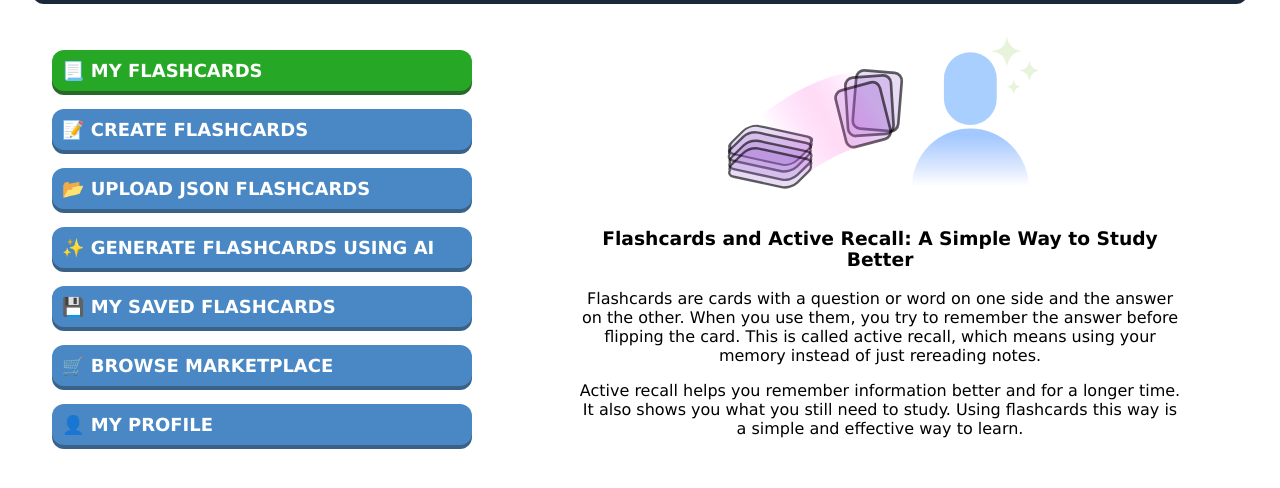
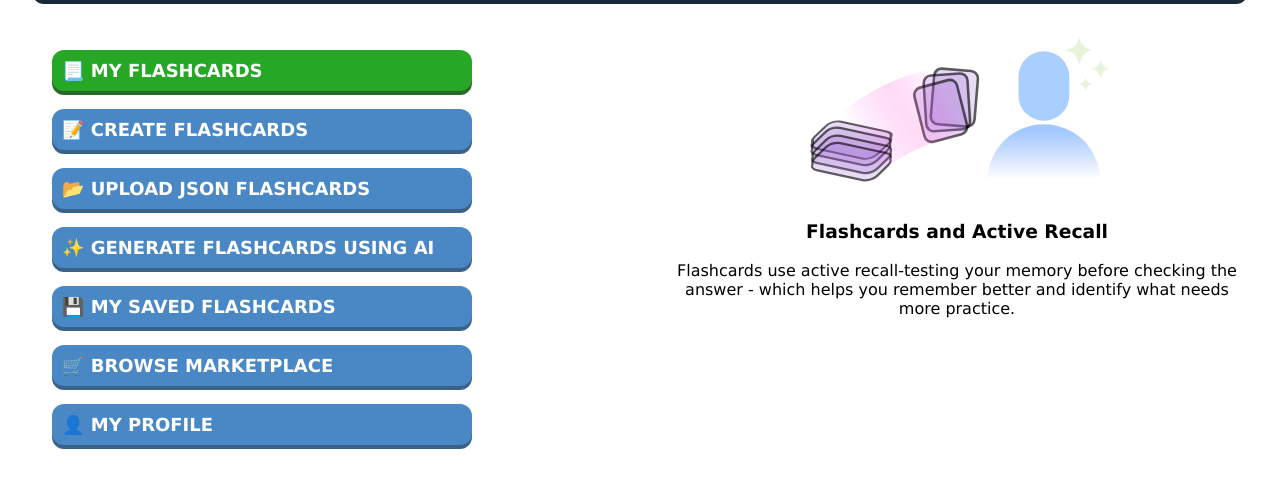
Before and after one commit to shiro1307/EchoDeck-TechCatalyst-hackathon, a Flask app: page /dashboard in a window 1280 px wide. Shown: the part 110-598 px from the top of the page. Run offline with Flask 3, Linux system fonts and the light colour scheme; the visitor is signed in with stand-in values (Sample User, id 1); parts of the project's set-up code (start-up, migrations or seed data) failed here and were passed over.

Commit message:
Fixed dashboard formatting

```diff
--- a/templates/dashboard.html
+++ b/templates/dashboard.html
@@ -4,33 +4,30 @@
     <meta charset="UTF-8">
     <meta name="viewport" content="width=device-width, initial-scale=1.0">
     <title>Dashboard</title>
-
     <link rel="stylesheet" href="{{ url_for('static', filename='css/style.css') }}">
     <link rel="stylesheet" href="../static/css/style.css">
+    <style>
+        .dashboard-container {
+            display: flex;
+            gap: 2em;
+            align-items: flex-start;
+        }
 
+        @media (max-width: 768px) {
+            .dashboard-container {
+                flex-direction: column-reverse;
+            }
+        }
+    </style>
 </head>
 <body>
-
     <header>
         <h2>
             Dashboard
         </h2>
     </header>
-
-    <div style="float: right; display:inline;width:50%;margin-right:4em;text-align:center;">
-        <img style="width:60%;margin:auto;" src="{{ url_for('static', filename='images/card_clipart.svg') }}">
-        <h3>
-            Flashcards and Active Recall: A Simple Way to Study Better
-        </h3>
-        <p>
-            Flashcards are cards with a question or word on one side and the answer on the other. When you use them, you try to remember the answer before flipping the card. This is called active recall, which means using your memory instead of just rereading notes.
-        </p>
-        <p>
-            Active recall helps you remember information better and for a longer time. It also shows you what you still need to study. Using flashcards this way is a simple and effective way to learn.
-        </p>
-    </div>
-
-    <div class="dashboard-grid">
+    <div class="dashboard-container">
+        <div class="dashboard-grid" style="flex: 1;">
             <a href="{{ url_for('my_stacks') }}" class="dashboard-button positive"> 📃 My Flashcards</a>
             <a href="{{ url_for('create_stack') }}" class="dashboard-button"> 📝 Create Flashcards</a>
             <a href="#" onclick="document.getElementById('importFile').click(); return false;" class="dashboard-button"> 📂 Upload JSON Flashcards</a>
@@ -40,28 +37,27 @@
             <a href="{{ url_for('profile') }}" class="dashboard-button">👤 My Profile</a>
         </div>
 
+        <div style="flex: 1; text-align: center;">
+            <img style="width: 60%; margin: auto;" src="{{ url_for('static', filename='images/card_clipart.svg') }}">
+            <h3>Flashcards and Active Recall</h3>
+<p>Flashcards use active recall-testing your memory before checking the answer - which helps you remember better and identify what needs more practice.</p>
+        </div>
+    </div>
 <!-- FILE IMPORT -->
-
 <input type="file" id="importFile" accept=".json" style="display:none;" onchange="handleImport(this)">
-
 <script>
 async function handleImport(input) {
     const file = input.files[0];
     if (!file) return;
 
     try {
-        // Read file as text directly
         const text = await file.text();
-
         console.log('File content:', text);
         console.log('First 100 chars:', text.substring(0, 100));
 
-        // Parse JSON
         const stackData = JSON.parse(text);
-
         console.log('Parsed successfully:', stackData);
 
-        // Validate basic structure
         if (!stackData.title || !stackData.cards || !Array.isArray(stackData.cards)) {
             alert('Invalid JSON format. Missing required fields: title and cards.');
             return;
@@ -72,7 +68,6 @@ async function handleImport(input) {
             return;
         }
 
-        // Send to server
         const response = await fetch('/api/import-stack', {
             method: 'POST',
             headers: {
@@ -84,7 +79,6 @@ async function handleImport(input) {
         console.log('Response status:', response.status);
         console.log('Response headers:', response.headers.get('content-type'));
 
-        // Check if response is JSON
         const contentType = response.headers.get('content-type');
         if (!contentType || !contentType.includes('application/json')) {
             const errorText = await response.text();
@@ -106,11 +100,9 @@ async function handleImport(input) {
         alert('Error: ' + error.message);
         console.error('Full error:', error);
     } finally {
-        // Reset input
         input.value = '';
     }
 }
 </script>
-
 </body>
 </html>
```
Lines whose indentation alone changed are shown as unchanged.
